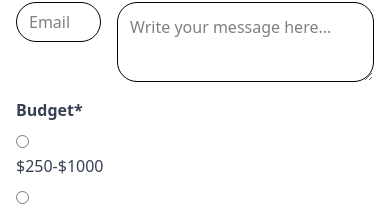
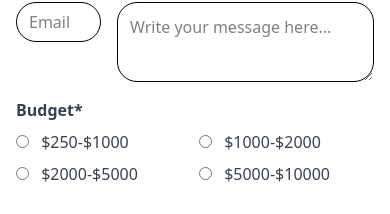
Before and after one commit to ahmadiq01/test, a React (Vite) app: page /contact in a window 390 px wide. Shown: the part 575-789 px from the top of the page. Built offline with nearby package versions, Linux system fonts and the light colour scheme; a web font is replaced by a local one.

Commit message:
cols added

```diff
--- a/src/pages/contact/contact.jsx
+++ b/src/pages/contact/contact.jsx
@@ -66,9 +66,9 @@ const ContactPage = () => {
       <textarea placeholder="Write your message here..." className="border p-3 md:p-6 rounded-[20px] w-full h-20 md:h-40 text-base md:text-lg" rows="3" required></textarea>
     </div>
 
-    <fieldset className="col-span-1">
+    <fieldset className="col-span-2 md:col-span-1 lg:col-span-1">
       <legend className="text-base md:text-lg font-semibold mb-2 md:mb-4 text-gray-700">Budget*</legend>
-      <div className="grid grid-cols-1 gap-2 text-gray-700">
+      <div className="grid grid-cols-2 md:grid-cols-1 lg:grid-cols-1 gap-2 text-gray-700">
         <label><input type="radio" name="budget" value="250-1000" className="mr-2" /> $250-$1000</label>
         <label><input type="radio" name="budget" value="1000-2000" className="mr-2" /> $1000-$2000</label>
         <label><input type="radio" name="budget" value="2000-5000" className="mr-2" /> $2000-$5000</label>
```
